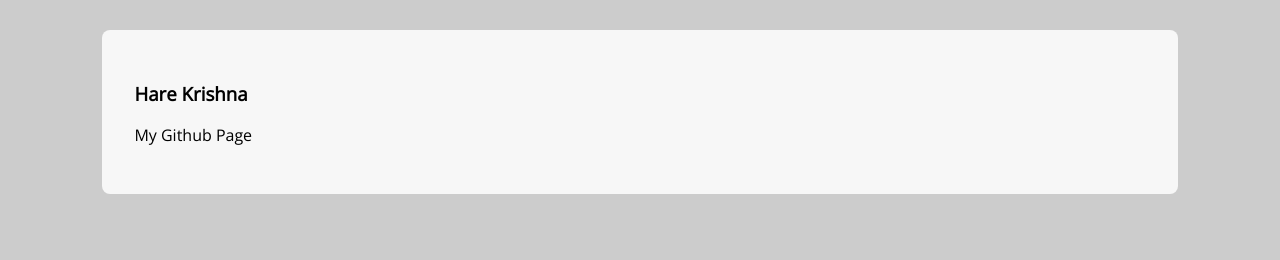
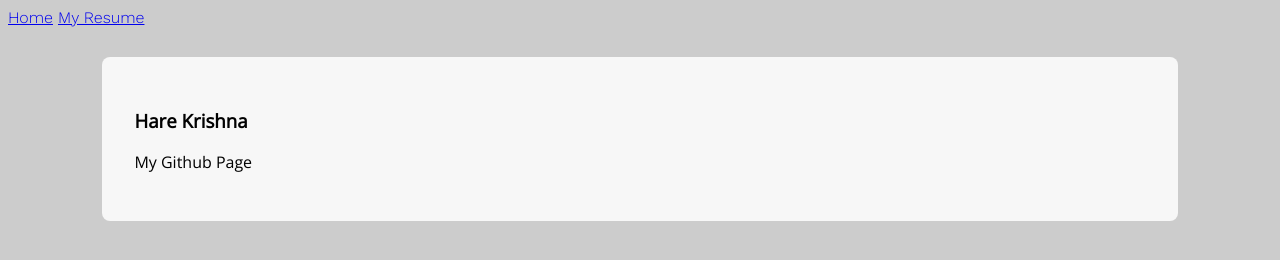
Before and after one commit to barun108/harekrishna, a plain HTML site: page index.html in a window 1280 px wide. Drawn offline with nearby package versions, Linux system fonts and the light colour scheme.

Commit message:
Added a navabar 🙃

```diff
--- a/index.html
+++ b/index.html
@@ -46,6 +46,10 @@
     </style>
   </head>
   <body>
+    <nav>
+      <a href="#">Home</a>
+      <a href="#">My Resume</a>
+    </nav>
     <div class="container">
       <h3>Hare Krishna</h3>
       <div>
```
